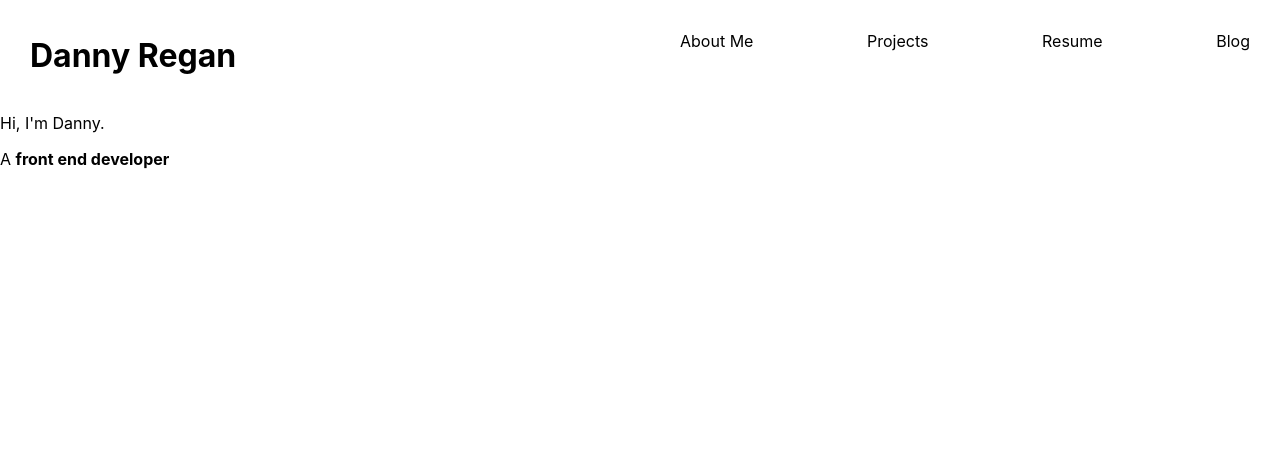
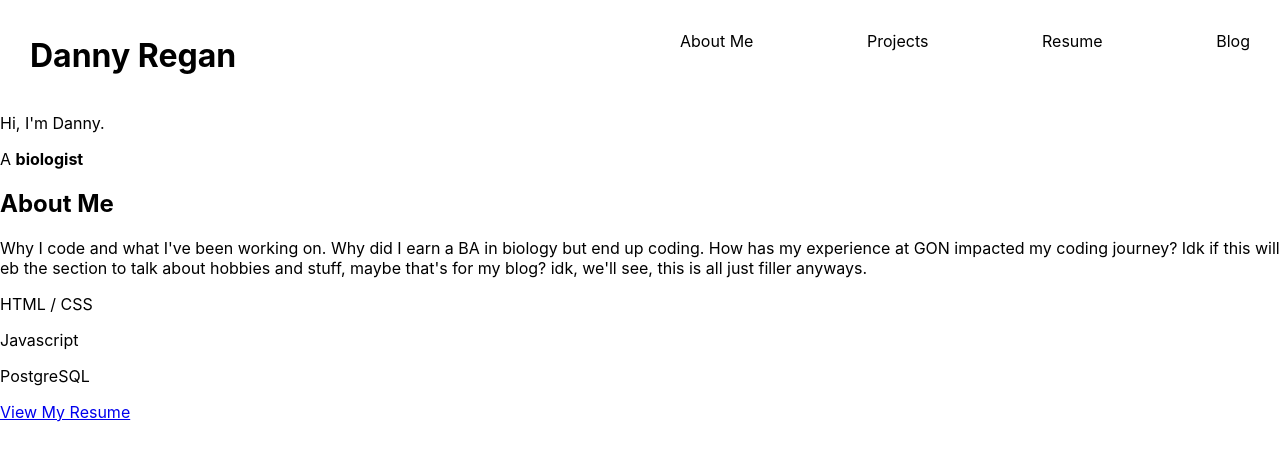
Before and after one commit to dannyregan/dreegs, a React (Create React App) app: page / in a window 1280 px wide. Shown: the top 460 px of the page. Built offline with nearby package versions, Linux system fonts and the light colour scheme.

Commit message:
set up About Me section

```diff
--- a/src/App.js
+++ b/src/App.js
@@ -1,10 +1,12 @@
 import React from "react";
 import Nav from "./Components/Nav";
+import AboutMe from "./Components/AboutMe";
 
 function App() {
   return (
     <>
       <Nav />
+      <AboutMe />
     </>
 
   )
--- /dev/null
+++ b/src/Components/AboutMe.js
@@ -0,0 +1,20 @@
+import React from "react";
+
+export default function AboutMe() {
+    return (
+        <>
+            <h2>About Me</h2>
+            <p>Why I code and what I've been working on. Why did I earn a BA in biology but end up coding. How has my experience at GON impacted my coding journey? Idk if this will eb the section to talk about hobbies and stuff, maybe that's for my blog? idk, we'll see, this is all just filler anyways.</p>
+            <div>
+                <p>HTML / CSS</p>
+            </div>
+            <div>
+                <p>Javascript</p>
+            </div>
+            <div>
+                <p>PostgreSQL</p>
+            </div>
+            <a href='#'><p>View My Resume</p></a>
+        </>
+    )
+}
--- a/src/Components/Nav.js
+++ b/src/Components/Nav.js
@@ -7,7 +7,7 @@ export default function Nav() {
     }, [])
 
     const [from, setFrom] = useState('');
-    const time = 950 * 7;
+    const time = 1050 * 7;
 
     useEffect(() => {
         setTimeout(() => {
@@ -26,7 +26,7 @@ export default function Nav() {
                 clearInterval(interval);
             }
             setNoun(word);
-        }, 900)
+        }, 1000)
     }
 
     return (
```
Also changed, not shown: src/Components/Footer.js (added, +12 -0 lines).
